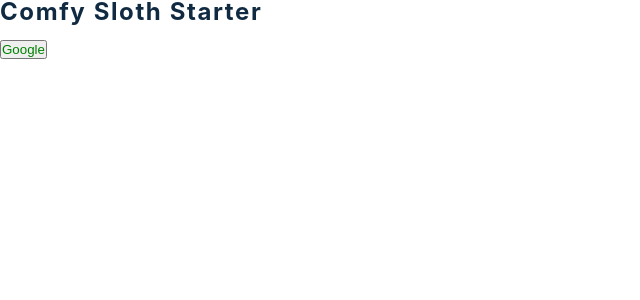
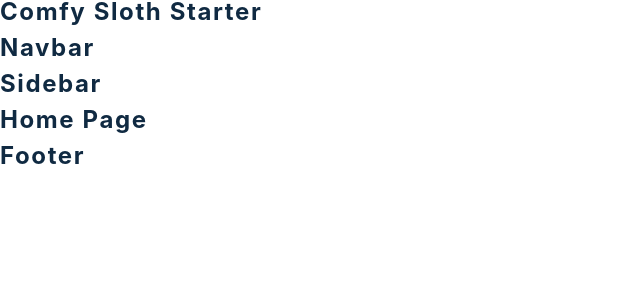
Before and after one commit to iamshahidameen/react-e-commerce-project, a React (Create React App) app: page / in a window 1280 px wide. Shown: the top 300 px of the page, without its empty margins (0-640 px from the left). Built offline with nearby package versions, Linux system fonts and the light colour scheme; the HTML template or start-up script is replaced by a standard one.

Commit message:
react router setup for the app

```diff
--- a/src/App.js
+++ b/src/App.js
@@ -2,22 +2,46 @@
 import { BrowserRouter as Router, Switch, Route } from 'react-router-dom';
 import { Navbar, Sidebar, Footer } from './components';
 
-import styled from 'styled-components';
-
-const Button = styled.button`
-  color: red;
-  a {
-    color: green;
-  }
-`;
+import {
+  Home,
+  About,
+  Cart,
+  Products,
+  SingleProduct,
+  Checkout,
+  Error,
+} from './pages';
 
 function App() {
   return (
     <>
       <h4>comfy sloth starter</h4>
-      <Button>
-        <a href="https://www.google.com">Google</a>
-      </Button>
+      <Router>
+        <Navbar />
+        <Sidebar />
+        <Switch>
+          <Route exact path="/">
+            <Home />
+          </Route>
+          <Route exact path="/about">
+            <About />
+          </Route>
+          <Route exact path="/cart">
+            <Cart />
+          </Route>
+          <Route exact path="/products">
+            <Products />
+          </Route>
+          <Route exact path="/products/:id" children={SingleProduct} />
+          <Route exact path="/checkout">
+            <Checkout />
+          </Route>
+          <Route exact path="*">
+            <Error />
+          </Route>
+        </Switch>
+        <Footer />
+      </Router>
     </>
   );
 }
--- a/src/pages/index.js
+++ b/src/pages/index.js
@@ -0,0 +1,19 @@
+import Home from './HomePage';
+import Products from './ProductsPage';
+import SingleProduct from './SingleProductPage';
+import About from './AboutPage';
+import Cart from './CartPage';
+import Error from './ErrorPage';
+import Checkout from './CheckoutPage';
+import PrivateRoute from './PrivateRoute';
+
+export {
+  Home,
+  Products,
+  SingleProduct,
+  About,
+  Cart,
+  Error,
+  Checkout,
+  PrivateRoute,
+};
```
